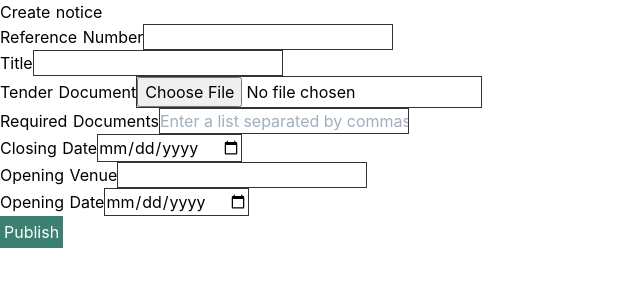
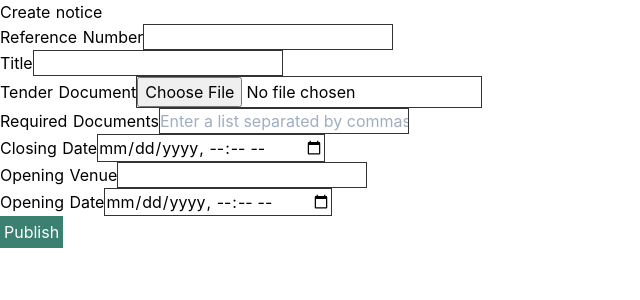
Before and after one commit to MarkNjunge/blockchain-tendering-frontend, a Nuxt app: page /organization/notices/create in a window 1280 px wide. Shown: the top 300 px of the page, without its empty margins (0-640 px from the left). Built offline with nearby package versions, Linux system fonts and the light colour scheme.

Commit message:
Change date inputs to datetime-local

```diff
--- a/pages/organization/notices/create.vue
+++ b/pages/organization/notices/create.vue
@@ -27,7 +27,13 @@
       </div>
       <div class>
         <label for="closingDate">Closing Date</label>
-        <input type="date" name="closingDate" id="closingDate " v-model="closingDate" required />
+        <input
+          type="datetime-local"
+          name="closingDate"
+          id="closingDate "
+          v-model="closingDate"
+          required
+        />
       </div>
       <div class>
         <label for="openingVenue">Opening Venue</label>
@@ -35,7 +41,13 @@
       </div>
       <div class>
         <label for="openingDate">Opening Date</label>
-        <input type="date" name="openingDate" id="openingDate" v-model="openingDate" required />
+        <input
+          type="datetime-local"
+          name="openingDate"
+          id="openingDate"
+          v-model="openingDate"
+          required
+        />
       </div>
       <button type="submit">Publish</button>
     </form>
```
